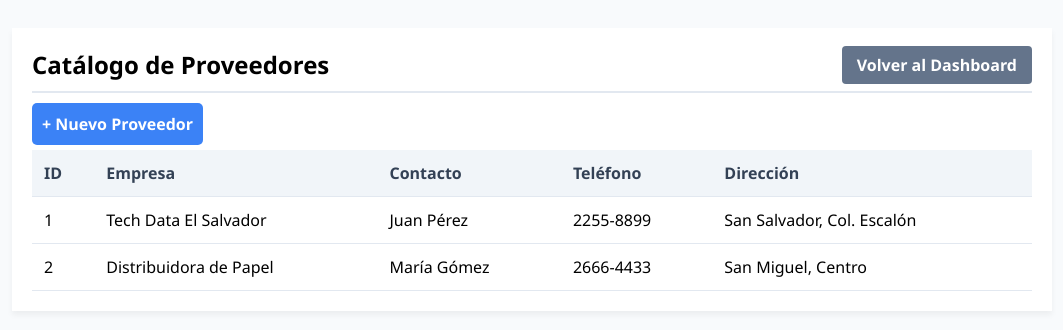
After one commit to Guzman-Jared/sistema_inventario_ventas, a PHP site: page /proveedores.php in a window 1280 px wide. The commit adds this page. Shown: the top 330 px of the page, without its empty margins (108-1171 px from the left). Run offline with PHP 8.4, Linux system fonts and the light colour scheme; the visitor is signed in with stand-in values (Sample User, id 1); data comes from the database, SQL or seed files in the repository; both versions use the stored data as it was after the commit.

Commit message:
Inicio del módulo de compras: Agregada tabla y vista de proveedores

```diff
--- a/conexion.php
+++ b/conexion.php
@@ -1,19 +1,22 @@
 <?php
-$host = "localhost";
-$db_name = "sistema_inventario";
-$username = "root";
-$password = "";
+// Configuración de las credenciales de la base de datos
+$host = "localhost"; // [cite: 593]
+$db_name = "sistema_inventario"; //
+$username = "root"; // [cite: 595]
+$password = ""; // Vacío por defecto en XAMPP [cite: 596]
 
-mysqli_report(MYSQLI_REPORT_ERROR | MYSQLI_REPORT_STRICT);
+// Habilitar el reporte de errores de mysqli para usar excepciones (try...catch) [cite: 597]
+mysqli_report(MYSQLI_REPORT_ERROR | MYSQLI_REPORT_STRICT); // [cite: 597]
 
 try {
-$conn = new mysqli($host, $username, $password, $db_name);
+    // 1. Instanciar el objeto mysqli (Esto inicia la conexión) [cite: 601]
+    $conn = new mysqli($host, $username, $password, $db_name); // [cite: 602]
 
-
-$conn->set_charset("utf8");
+    // 2. Configurar el juego de caracteres a UTF-8 para admitir tildes y eñes [cite: 603]
+    $conn->set_charset("utf8"); // [cite: 604]
 
 } catch (mysqli_sql_exception $e) {
-
-die("Error crítico: No se pudo establecer la conexión segura con el servidor de datos.");
+    // Captura el error y detiene el script con un mensaje controlado de seguridad [cite: 608]
+    die("Error crítico: No se pudo establecer la conexión segura con el servidor de datos."); // [cite: 609]
 }
 ?>
--- a/dashboard.php
+++ b/dashboard.php
@@ -150,6 +150,8 @@ $precio_maximo = $fila_caro['max_precio'] ? $fila_caro['max_precio'] : 0;
     <div class="menu-modulos">
         <a href="inventario.php" class="modulo">📦Ir al Catálogo de Inventario</a>
         <a href="#" class="modulo" style="background:#64748b;">🛒Punto de Venta (Próximamente)</a>
+        <a href="proveedores.php" class="modulo" style="background:#8b5cf6;">🚚 Módulo de
+Proveedores</a>
     </div>
 
 </body>
--- /dev/null
+++ b/proveedores.php
@@ -0,0 +1,83 @@
+<?php
+session_start();
+if (!isset($_SESSION['user_id'])) {
+header("Location: index.php");
+exit();
+}
+require_once 'conexion.php';
+
+// Consultar todos los proveedores
+$sql = "SELECT * FROM proveedores ORDER BY id ASC";
+$resultado = $conn->query($sql);
+?>
+
+<!DOCTYPE html>
+<html lang="es">
+<head>
+<meta charset="UTF-8">
+<title>Proveedores - Sistema de Ventas</title>
+<style>
+body { font-family: 'Segoe UI', Tahoma, Geneva, Verdana, sans-serif; background-color:
+#f8fafc; padding: 20px; }
+
+.container { max-width: 1000px; margin: 0 auto; background: white; padding: 20px; border-
+radius: 8px; box-shadow: 0 4px 6px rgba(0,0,0,0.05); }
+
+.header { display: flex; justify-content: space-between; align-items: center; border-bottom:
+2px solid #e2e8f0; padding-bottom: 10px; margin-bottom: 20px; }
+.btn-volver { background-color: #64748b; color: white; padding: 8px 15px; text-decoration:
+none; border-radius: 4px; font-weight: bold; }
+table { width: 100%; border-collapse: collapse; margin-top: 15px; }
+th, td { padding: 12px; text-align: left; border-bottom: 1px solid #e2e8f0; }
+th { background-color: #f1f5f9; color: #334155; }
+tr:hover { background-color: #f8fafc; }
+</style>
+</head>
+<body>
+<div class="container">
+<div class="header">
+<h2 style="margin:0;">Catálogo de Proveedores</h2>
+<div>
+<a href="dashboard.php" class="btn-volver">Volver al Dashboard</a>
+</div>
+</div>
+
+<!-- Botón preparado para la próxima clase -->
+<a href="#" style="background: #3b82f6; color: white; padding: 10px; text-decoration: none;
+border-radius: 5px; font-weight: bold;">+ Nuevo Proveedor</a>
+
+<table>
+<thead>
+<tr>
+<th>ID</th>
+<th>Empresa</th>
+<th>Contacto</th>
+<th>Teléfono</th>
+<th>Dirección</th>
+</tr>
+</thead>
+<tbody>
+<?php
+if ($resultado->num_rows > 0) {
+    while($fila = $resultado->fetch_assoc()) {
+?>
+<tr>
+<td> <?php echo $fila['id']; ?> </td>
+<td> <?php echo $fila['nombre_empresa']; ?> </td>
+<td> <?php echo $fila['contacto']; ?> </td>
+<td> <?php echo $fila['telefono']; ?> </td>
+<td> <?php echo $fila['direccion']; ?> </td>
+</tr>
+<?php
+}
+} else {
+echo "<tr><td colspan='5' style='text-align:center;'>No hay proveedores
+registrados.</td></tr>";
+}
+?>
+</tbody>
+</table>
+</div>
+
+</body>
+</html>
```
Also changed, not shown: base_de_datos.sql (+13 -0 lines).
